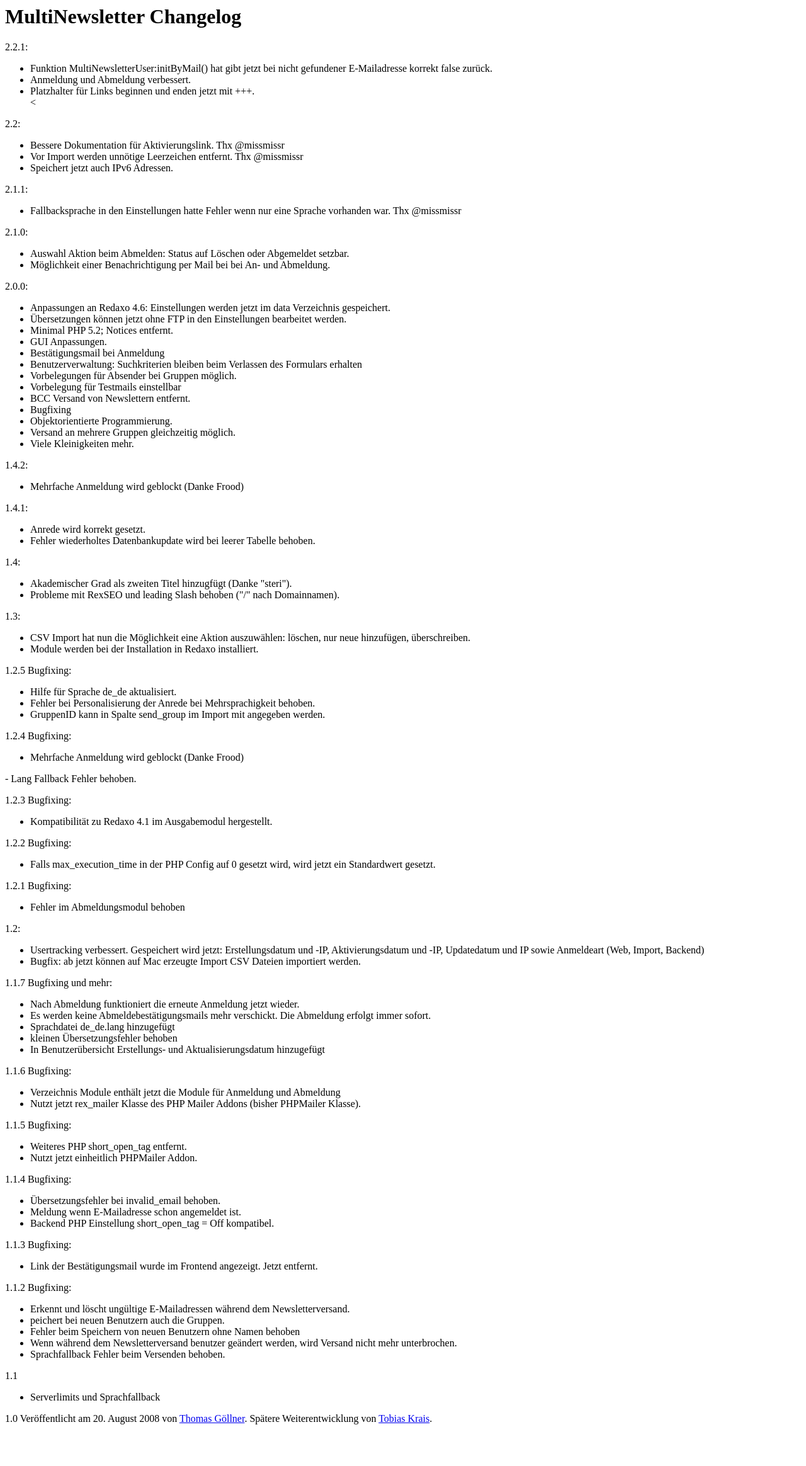
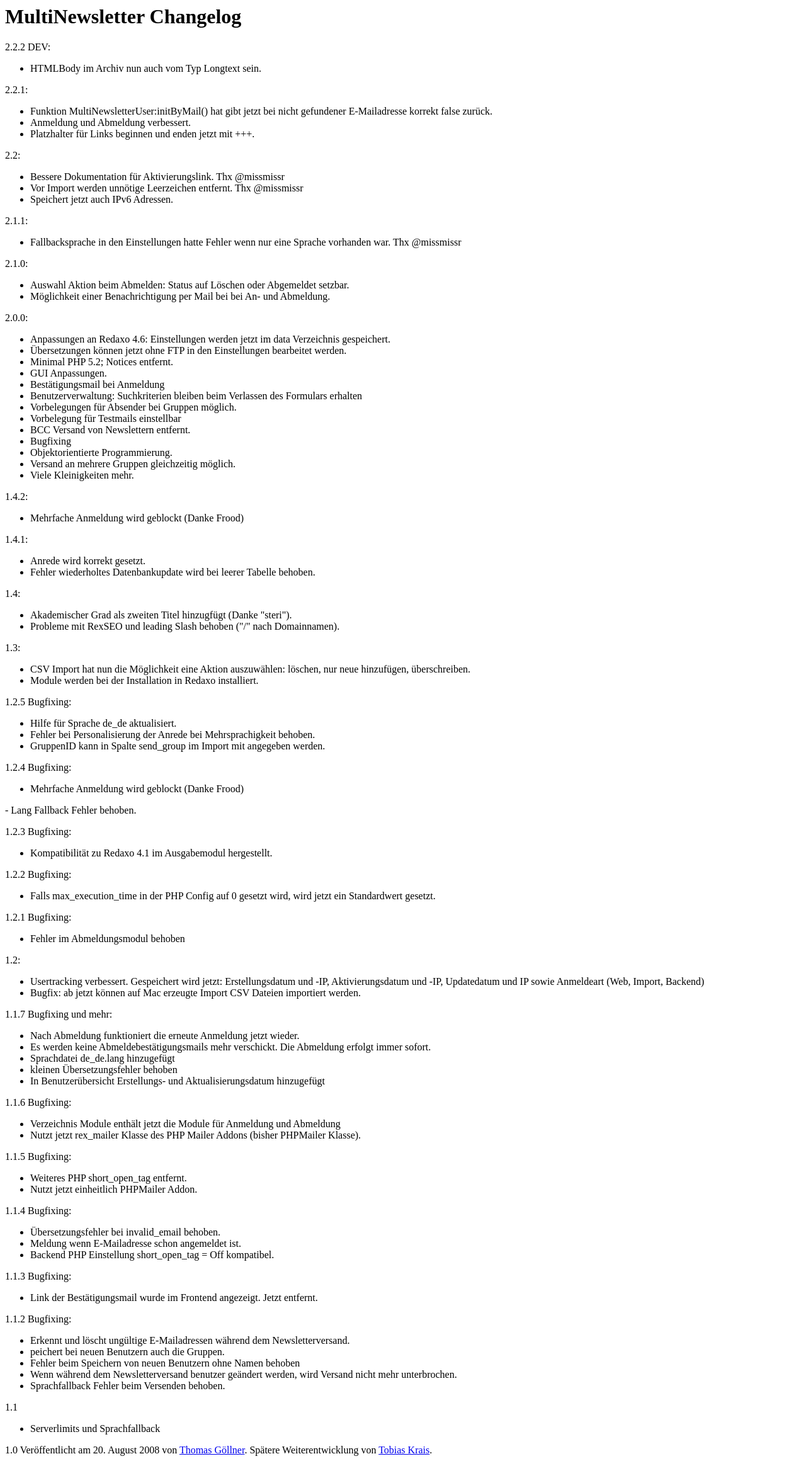
Before and after one commit to raum2projekt/multinewsletter, a PHP site: page /changelog.inc.php in a window 1280 px wide. Shown: the whole page at 63% size. Before the commit the page ends 2262 px from the top, so only its background shows below. Run offline with PHP 8.4, Linux system fonts and the light colour scheme; some libraries are stand-ins or nearby versions.

Commit message:
Changelog aktualisiert.

```diff
--- a/config.inc.php
+++ b/config.inc.php
@@ -2,7 +2,7 @@
 // register addon
 $REX['ADDON']['rxid']['multinewsletter'] = '375';
 $REX['ADDON']['name']['multinewsletter'] = 'MultiNewsletter';
-$REX['ADDON']['version']['multinewsletter'] = '2.2.1';
+$REX['ADDON']['version']['multinewsletter'] = '2.2.2';
 $REX['ADDON']['author']['multinewsletter'] = 'Thomas Göllner, RexDude, Tobias Krais';
 $REX['ADDON']['supportpage']['multinewsletter'] = 'forum.redaxo.de';
 $REX['ADDON']['perm']['multinewsletter'] = 'multinewsletter[]';
--- a/pages/help/changelog.inc.php
+++ b/pages/help/changelog.inc.php
@@ -1,12 +1,16 @@
 <h1>MultiNewsletter Changelog</h1>
 
+<p>2.2.2 DEV:</p>
+<ul>
+	<li>HTMLBody im Archiv nun auch vom Typ Longtext sein.</li>
+</ul>
 <p>2.2.1:</p>
 <ul>
 	<li>Funktion MultiNewsletterUser:initByMail() hat gibt jetzt bei nicht
 	gefundener E-Mailadresse korrekt false zurück.</li>
 	<li>Anmeldung und Abmeldung verbessert.</li>
 	<li>Platzhalter für Links beginnen und enden jetzt mit +++.</li>
-<</ul>
+</ul>
 <p>2.2:</p>
 <ul>
 	<li>Bessere Dokumentation für Aktivierungslink. Thx @missmissr</li>
```
